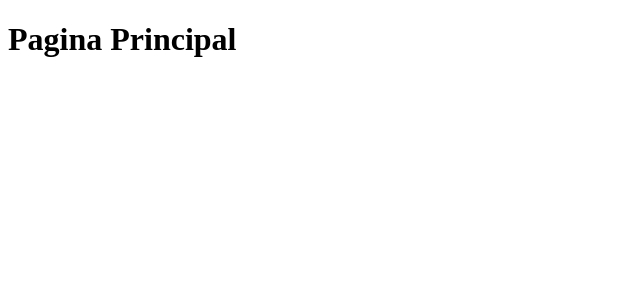
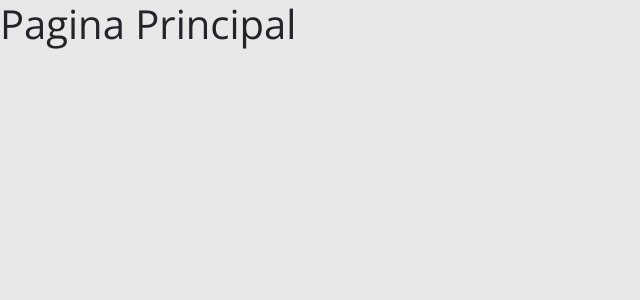
Before and after one commit to linconviana/projeto-sds-dsmovie, a React (Create React App) app in the folder frontend/: page / in a window 1280 px wide. Shown: the top 300 px of the page, without its empty margins (0-640 px from the left). Built offline with nearby package versions, Linux system fonts and the light colour scheme.

Commit message:
Bootstrap

```diff
--- a/frontend/src/App.tsx
+++ b/frontend/src/App.tsx
@@ -1,3 +1,6 @@
+import 'bootstrap/dist/css/bootstrap.css';
+import './index.css';
+
 function App() {
   return (
     <div >
--- a/frontend/src/index.css
+++ b/frontend/src/index.css
@@ -1,13 +1,19 @@
-body {
-  margin: 0;
-  font-family: -apple-system, BlinkMacSystemFont, 'Segoe UI', 'Roboto', 'Oxygen',
-    'Ubuntu', 'Cantarell', 'Fira Sans', 'Droid Sans', 'Helvetica Neue',
-    sans-serif;
-  -webkit-font-smoothing: antialiased;
-  -moz-osx-font-smoothing: grayscale;
+@import url('https://fonts.googleapis.com/css2?family=Open+Sans:wght@400;700&display=swap');
+
+:root {
+  --color-primary: #4D41C0;
 }
 
-code {
-  font-family: source-code-pro, Menlo, Monaco, Consolas, 'Courier New',
-    monospace;
+* {
+    box-sizing: border-box;
+    font-family: 'Open Sans', sans-serif;
 }
+
+html, body {
+    background-color: #e8e8e8;
+}
+
+a, a:hover {
+  text-decoration: none;
+  color: unset;
+}
--- a/frontend/tsconfig.json
+++ b/frontend/tsconfig.json
@@ -1,5 +1,6 @@
 {
   "compilerOptions": {
+    "baseUrl": "./src",
     "target": "es5",
     "lib": [
       "dom",
```
Also changed, not shown: frontend/package.json (+10 -9 lines), 1 other file (tests, documents, lock files or other folders).
